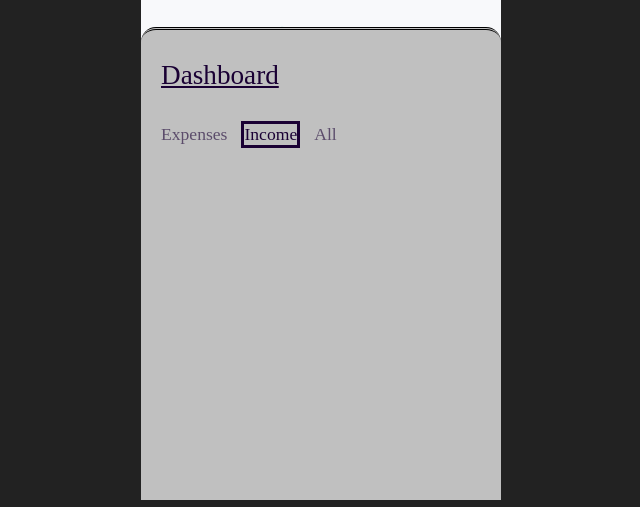
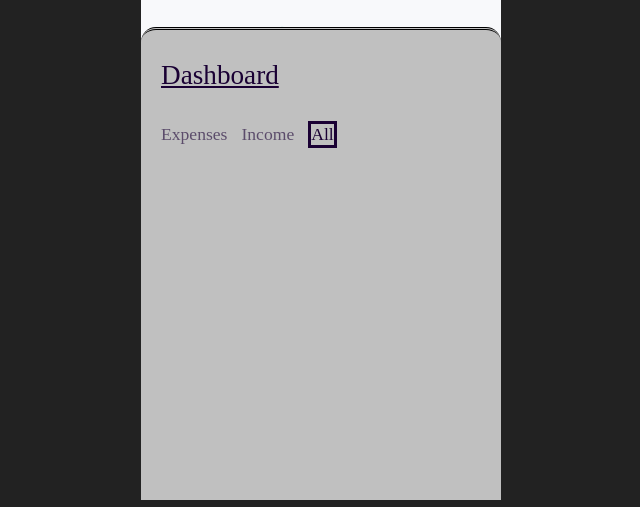
Before and after one commit to edgardo29/Budget-Tracker, a plain HTML site: page index.html in a window 1280 px wide. Shown: the part 328-835 px from the top of the page, without its empty margins (319-959 px from the left). Drawn offline with Linux system fonts and the light colour scheme; a web font is replaced by a local one.

Commit message:
Update index.html

```diff
--- a/index.html
+++ b/index.html
@@ -53,8 +53,8 @@
             <div class="dash-title">Dashboard</div>
             <div class="toggle">
                 <div class="tab1">Expenses</div>
-                <div class="tab2 active">Income</div>
-                <div class="tab3">All</div>
+                <div class="tab2">Income</div>
+                <div class="tab3 active">All</div>
             </div>
             <div class="hide" id="income">
                 <ul class="list"></ul>
```
